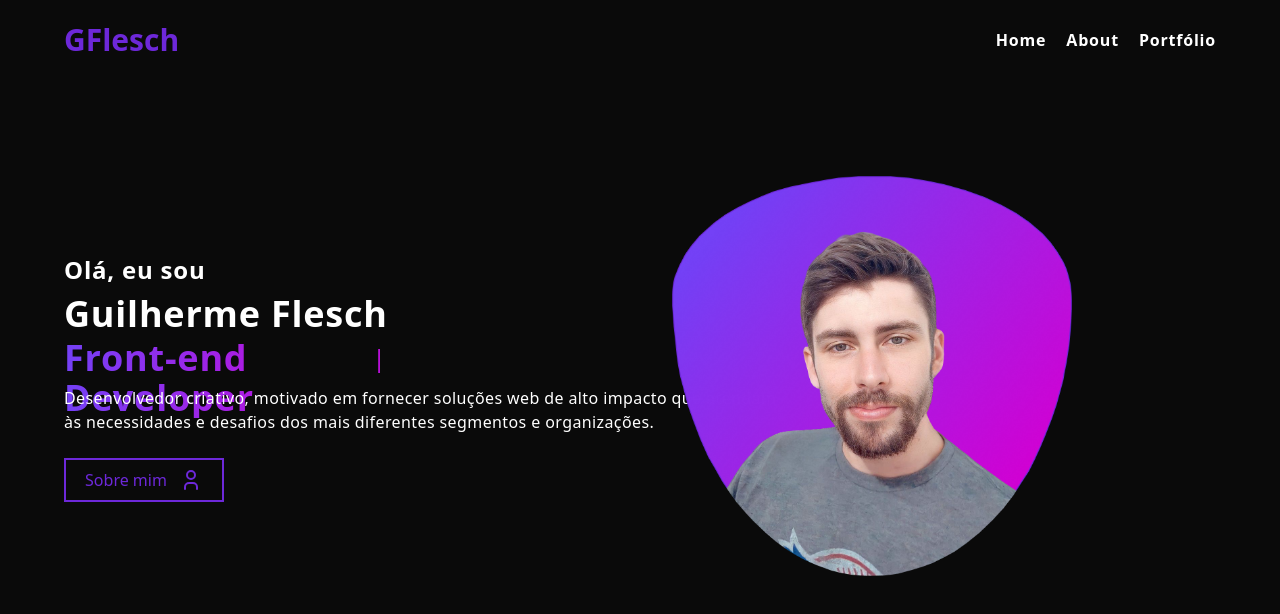
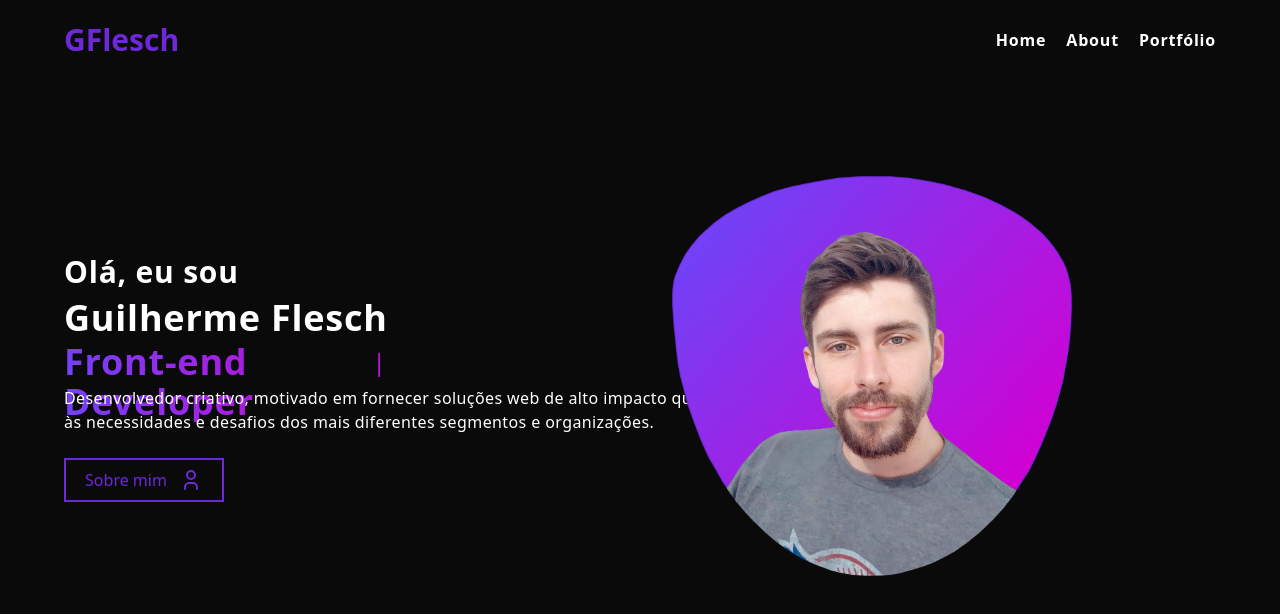
Before and after one commit to GuiFlesch/portfolio-react, a Next.js app: page / in a window 1280 px wide. Shown: the top 614 px of the page. Built offline with nearby package versions, Linux system fonts and the light colour scheme.

Commit message:
update-font-size main

```diff
--- a/src/components/Main.tsx
+++ b/src/components/Main.tsx
@@ -10,7 +10,7 @@ export default function Main() {
           <div>
             <MaquinaDeEscrever
               text="Olá, eu sou"
-              className="text-2xl text-white py-1"
+              className="text-3xl text-white py-1"
               esconderCursor
             />
           </div>
--- /dev/null
+++ b/src/components/SectionAbout.tsx
@@ -0,0 +1,7 @@
+export default function SectionAbout(){
+    return (
+        <section>
+
+        </section>
+    )
+}
```
